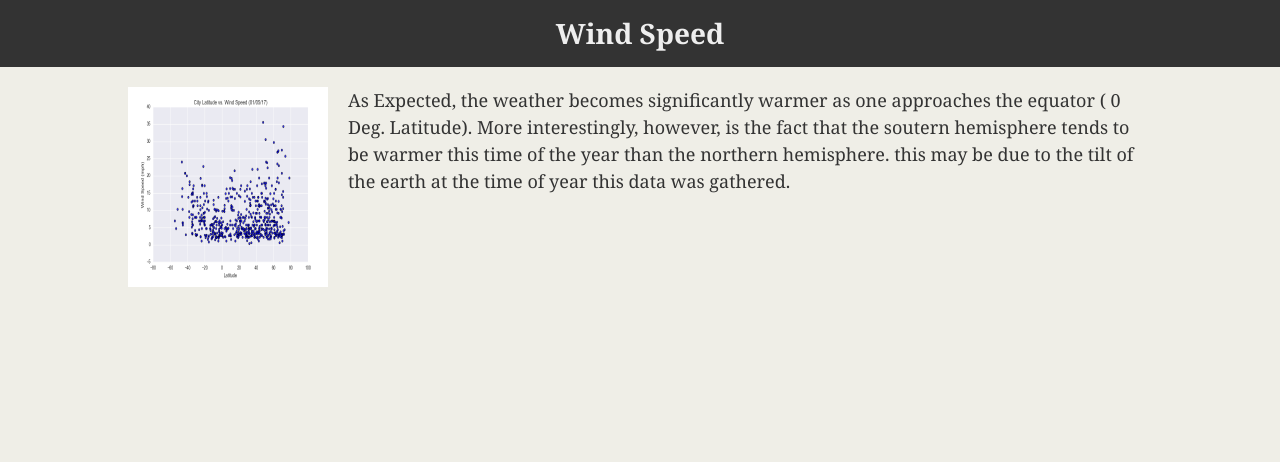
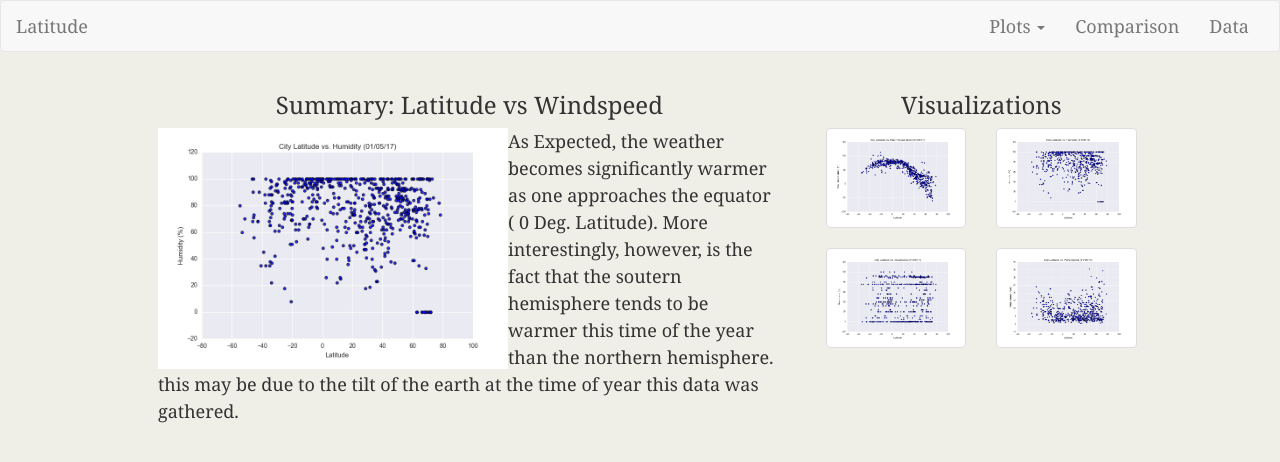
Before and after one commit to nrm94ee330/python-challenge, a plain HTML site: page HW_Web/WindSpeed.html in a window 1280 px wide. Drawn offline with nearby package versions, Linux system fonts and the light colour scheme.

Commit message:
Add files via upload

```diff
--- a/HW_Web/WindSpeed.html
+++ b/HW_Web/WindSpeed.html
@@ -1,29 +1,92 @@
+
 <!DOCTYPE html>
-<!-- CSS Stylesheets with Relative Paths -->
-<html lang="en-us">
+<html lang="en">
+
 <head>
   <meta charset="UTF-8">
-  <title>CSS Stylesheets with Relative Paths</title>
+  <title>Bootstrap Visualization Dashboard</title>
+	<script src="https://code.jquery.com/jquery-3.2.1.slim.min.js" integrity="sha384-KJ3o2DKtIkvYIK3UENzmM7KCkRr/rE9/Qpg6aAZGJwFDMVNA/GpGFF93hXpG5KkN" crossorigin="anonymous"></script>
+	<script src="https://cdnjs.cloudflare.com/ajax/libs/popper.js/1.12.9/umd/popper.min.js" integrity="sha384-ApNbgh9B+Y1QKtv3Rn7W3mgPxhU9K/ScQsAP7hUibX39j7fakFPskvXusvfa0b4Q" crossorigin="anonymous"></script>
+	<script src="https://maxcdn.bootstrapcdn.com/bootstrap/4.0.0/js/bootstrap.min.js" integrity="sha384-JZR6Spejh4U02d8jOt6vLEHfe/JQGiRRSQQxSfFWpi1MquVdAyjUar5+76PVCmYl" crossorigin="anonymous"></script>
 
-  <!-- This line is money! It points your HTML to the CSS file. -->
-  <!-- Notice the "relative" pathway? It matches a file inside our current directory's "assets" folder. Open it to see our style rules. -->
-  <link rel="stylesheet" type="text/css" href="style.css">
+  <link rel="stylesheet" href="https://maxcdn.bootstrapcdn.com/bootstrap/3.3.7/css/bootstrap.min.css" integrity="sha384-BVYiiSIFeK1dGmJRAkycuHAHRg32OmUcww7on3RYdg4Va+PmSTsz/K68vbdEjh4u" crossorigin="anonymous">
+    <link rel="stylesheet" href="style.css">
 </head>
 
 <body>
+  <nav class="navbar navbar-default">
+    <div class="container-fluid">
+      <!-- Brand and toggle get grouped for better mobile display -->
+      <div class="navbar-header">
+        <button type="button" class="navbar-toggle collapsed" data-toggle="collapse" data-target="#bs-example-navbar-collapse-1" aria-expanded="false">
+        <span class="sr-only">Toggle navigation</span>
+        <span class="icon-bar"></span>
+        <span class="icon-bar"></span>
+        <span class="icon-bar"></span>
+      </button>
+        <a class="navbar-brand" href="index.html">Latitude</a>
+      </div>
 
-  <header>
-    <h1>Wind Speed</h1>
-  </header>
+      <!-- Collect the nav links, forms, and other content for toggling -->
+      <div class="collapse navbar-collapse" id="bs-example-navbar-collapse-1">
+        <ul class="nav navbar-nav navbar-right">
+          <li class="dropdown">
+            <a href="#" class="dropdown-toggle" data-toggle="dropdown" role="button" aria-haspopup="true" aria-expanded="false">Plots <span class="caret"></span></a>
+            <ul class="dropdown-menu">
+              <li><a href="Temperature.html">Temperature</a></li>
+              <li><a href="Humidity.html">Humidity</a></li>
+              <li><a href="Cloudiness.html">Cloudiness</a></li>
+              <li><a href="WindSpeed.html">Wind Speed</a></li>
+            </ul>
+          </li>
+         <li><a href="comparisons.html">Comparison <span class="sr-only">(current)</span></a></li>
+          <li><a href="./Resources/cities.csv">Data</a></li>
+		  </ul>
+      </div>
+      <!-- /.navbar-collapse -->
+    </div>
+    <!-- /.container-fluid -->
+  </nav>
 
-  <main class="container">
+  <div class="container">
 
-        <img id="bio-image" src="./Resources/assets/images/Fig4.png" alt="Your Name">
-      </section>
-      <p>As Expected, the weather becomes significantly warmer as one approaches the equator ( 0 Deg. Latitude). More interestingly, however, is the fact that the soutern hemisphere tends to be warmer this time of the year than the northern hemisphere. this may be due to the tilt of the earth at the time of year this data was gathered.</p>
-    </section>
+	<div class="row">
 
-  </main>
+	<div class="col-md-8">
+	<h3 class="text-center">Summary: Latitude vs Windspeed</h3>
+      <div class="col-md-12" class="text-right">
+        <img src="./Resources/assets/images/Fig2.png" class="pull-left myclass" width="350px"/>
+		  <p>As Expected, the weather becomes significantly warmer as one approaches the equator ( 0 Deg. Latitude). More interestingly, however, is the fact that the soutern hemisphere tends to be warmer this time of the year than the northern hemisphere. this may be due to the tilt of the earth at the time of year this data was gathered.</p>
+		</div>
+	</div>
+
+	<div class="col-md-4">
+
+    <h3 class="text-center">Visualizations</h3>
+    <div class="row">
+        <div class="col-md-6">
+          <div class="thumbnail">
+            <img src="./Resources/assets/images/Fig1.png" alt="...">
+          </div>
+        </div>
+        <div class="col-md-6">
+          <div class="thumbnail">
+            <img src="./Resources/assets/images/Fig2.png" alt="...">
+          </div>
+        </div>
+        <div class="col-md-6">
+          <div class="thumbnail">
+            <img src="./Resources/assets/images/Fig3.png" alt="...">
+          </div>
+        </div>
+        <div class="col-md-6">
+          <div class="thumbnail">
+            <img src="./Resources/assets/images/Fig4.png" alt="...">
+          </div>
+        </div>
+      </div>
+    </div>
+
 
 </body>
 
```
Also changed, not shown: HW_Web/Humidity.html (+1 -1 lines), HW_Web/Temperature.html (+3 -4 lines), HW_Web/comparisons.html (+1 -1 lines), HW_Web/index.html (+3 -0 lines).
